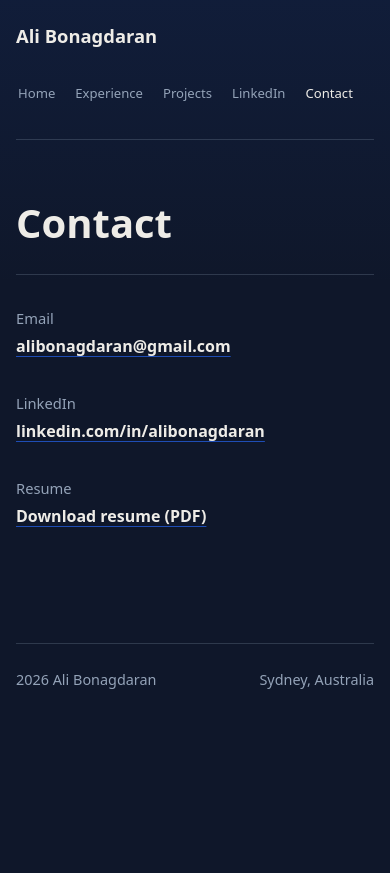
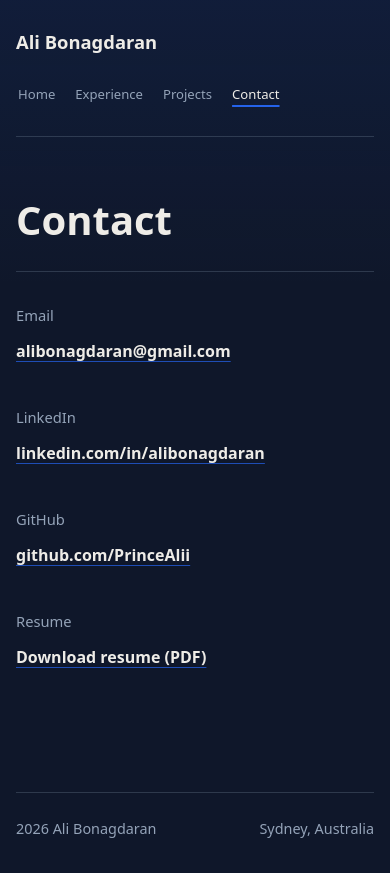
Before and after one commit to PrinceAlii/PrinceAlii.github.io, an Astro site: page /contact in a window 390 px wide. Before the commit the page ends 844 px from the top, so only its background shows below. Built offline with nearby package versions, Linux system fonts and the light colour scheme; Astro itself is replaced by a stand-in of ours.

Commit message:
Refine portfolio navigation and responsive layout

```diff
--- a/src/components/ContactLinks.astro
+++ /dev/null
@@ -1,25 +0,0 @@
----
-type Props = {
-	class?: string;
-};
-
-const className = Astro.props.class ?? "contact-links";
-
-const links = [
-	{ label: "LinkedIn", href: "https://www.linkedin.com/in/alibonagdaran/", external: true },
-];
----
-
-<div class={className}>
-	{
-		links.map((link) => (
-			<a
-				href={link.href}
-				rel={link.external ? "noopener noreferrer" : undefined}
-				target={link.external ? "_blank" : undefined}
-			>
-				{link.label}
-			</a>
-		))
-	}
-</div>
--- a/src/components/SiteHeader.astro
+++ b/src/components/SiteHeader.astro
@@ -1,6 +1,5 @@
 ---
 import { getCollection } from "astro:content";
-import ContactLinks from "./ContactLinks.astro";
 
 const pathname = Astro.url.pathname;
 
@@ -17,6 +16,7 @@ const navItems = [
 	{ label: "Experience", href: "/experience" },
 	{ label: "Projects", href: "/projects" },
 	...(showWriting ? [{ label: "Writing", href: "/writing" }] : []),
+	{ label: "Contact", href: "/contact" },
 ];
 
 const isActive = (href: string) =>
@@ -33,9 +33,5 @@ const isActive = (href: string) =>
 				</a>
 			))
 		}
-		<ContactLinks class="header-links" />
-		<a href="/contact" aria-current={isActive("/contact") ? "page" : undefined}>
-			Contact
-		</a>
 	</nav>
 </header>
--- a/src/pages/contact.astro
+++ b/src/pages/contact.astro
@@ -20,6 +20,10 @@ import BaseLayout from "../layouts/BaseLayout.astro";
 			<a href="https://www.linkedin.com/in/alibonagdaran/" target="_blank" rel="noopener noreferrer" class="text-link">linkedin.com/in/alibonagdaran</a>
 		</div>
 		<div class="contact-item">
+			<p class="meta">GitHub</p>
+			<a href="https://github.com/PrinceAlii" target="_blank" rel="noopener noreferrer" class="text-link">github.com/PrinceAlii</a>
+		</div>
+		<div class="contact-item">
 			<p class="meta">Resume</p>
 			<a href="/resume.pdf" class="text-link">Download resume (PDF)</a>
 		</div>
--- a/src/styles/global.css
+++ b/src/styles/global.css
@@ -149,6 +149,9 @@ main {
 }
 
 .site-mark {
+	display: inline-flex;
+	align-items: center;
+	min-height: 44px;
 	color: var(--color-text);
 	font-size: 1.15rem;
 	font-weight: 650;
@@ -163,13 +166,7 @@ main {
 	gap: 0.35rem 1rem;
 }
 
-.header-links {
-	display: flex;
-	gap: 0.35rem 1rem;
-}
-
-.site-nav a,
-.header-links a {
+.site-nav a {
 	color: var(--color-muted);
 	font-size: 0.88rem;
 	text-decoration: none;
@@ -181,10 +178,13 @@ main {
 
 .site-nav a[aria-current="page"] {
 	color: var(--color-text);
+	text-decoration: underline;
+	text-decoration-color: var(--color-accent);
+	text-decoration-thickness: 2px;
+	text-underline-offset: 0.45em;
 }
 
-.site-nav a:hover,
-.header-links a:hover {
+.site-nav a:hover {
 	color: var(--color-accent-soft);
 }
 
@@ -271,6 +271,10 @@ main {
 	color: var(--color-muted);
 }
 
+.section-heading p + p {
+	margin-top: 0.75rem;
+}
+
 .contact-links,
 .inline-links {
 	display: flex;
@@ -282,6 +286,9 @@ main {
 .contact-links a,
 .inline-links a,
 .text-link {
+	display: inline-flex;
+	align-items: center;
+	min-height: 44px;
 	color: var(--color-text);
 	font-weight: 600;
 }
@@ -317,6 +324,9 @@ main {
 }
 
 .project-title {
+	display: inline-flex;
+	align-items: center;
+	min-height: 44px;
 	text-decoration: none;
 	font-size: clamp(1.25rem, 2.8vw, 1.6rem);
 	font-weight: 700;
@@ -394,6 +404,8 @@ main {
 
 .back-link {
 	display: inline-flex;
+	align-items: center;
+	min-height: 44px;
 	margin-bottom: 1.5rem;
 	color: var(--color-muted);
 	font-size: 0.92rem;
@@ -420,15 +432,7 @@ main {
 	gap: 0.25rem;
 }
 
-@media (max-width: 760px) {
-	main,
-	.site-header,
-	.site-footer {
-		width: min(100% - 2rem, var(--measure));
-	}
-
-	.site-header,
-	.site-footer,
+@media (max-width: 56rem) {
 	.hero,
 	.section-heading,
 	.project-summary,
@@ -438,43 +442,11 @@ main {
 		grid-template-columns: 1fr;
 	}
 
-	.site-header,
-	.site-footer {
-		align-items: flex-start;
-	}
-
-	.site-header {
-		display: grid;
-	}
-
-	.site-nav {
-		justify-content: flex-start;
-		flex-wrap: nowrap;
-		width: 100%;
-		padding-bottom: 0.25rem;
-		overflow-x: auto;
-		overflow-y: hidden;
-		scrollbar-width: none;
-		white-space: nowrap;
-		-webkit-overflow-scrolling: touch;
-	}
-
 	.hero-aside {
 		border-left: 0;
 		border-top: 1px solid var(--color-border);
 		padding-top: 1.25rem;
 		padding-left: 0;
-	}
-
-	.site-nav a,
-	.header-links a {
-		padding-inline: 0.125rem;
-		font-size: 0.82rem;
-		min-height: 44px;
-	}
-
-	.site-nav::-webkit-scrollbar {
-		display: none;
 	}
 
 	.project-summary,
@@ -483,3 +455,33 @@ main {
 		gap: 0.75rem;
 	}
 }
+
+@media (max-width: 760px) {
+	main,
+	.site-header,
+	.site-footer {
+		width: min(100% - 2rem, var(--measure));
+	}
+
+	.site-header,
+	.site-footer {
+		align-items: flex-start;
+	}
+
+	.site-header {
+		display: grid;
+		gap: 0.5rem;
+	}
+
+	.site-nav {
+		justify-content: flex-start;
+		width: 100%;
+		gap: 0.25rem 1rem;
+	}
+
+	.site-nav a {
+		padding-inline: 0.125rem;
+		font-size: 0.82rem;
+		min-height: 44px;
+	}
+}
```
